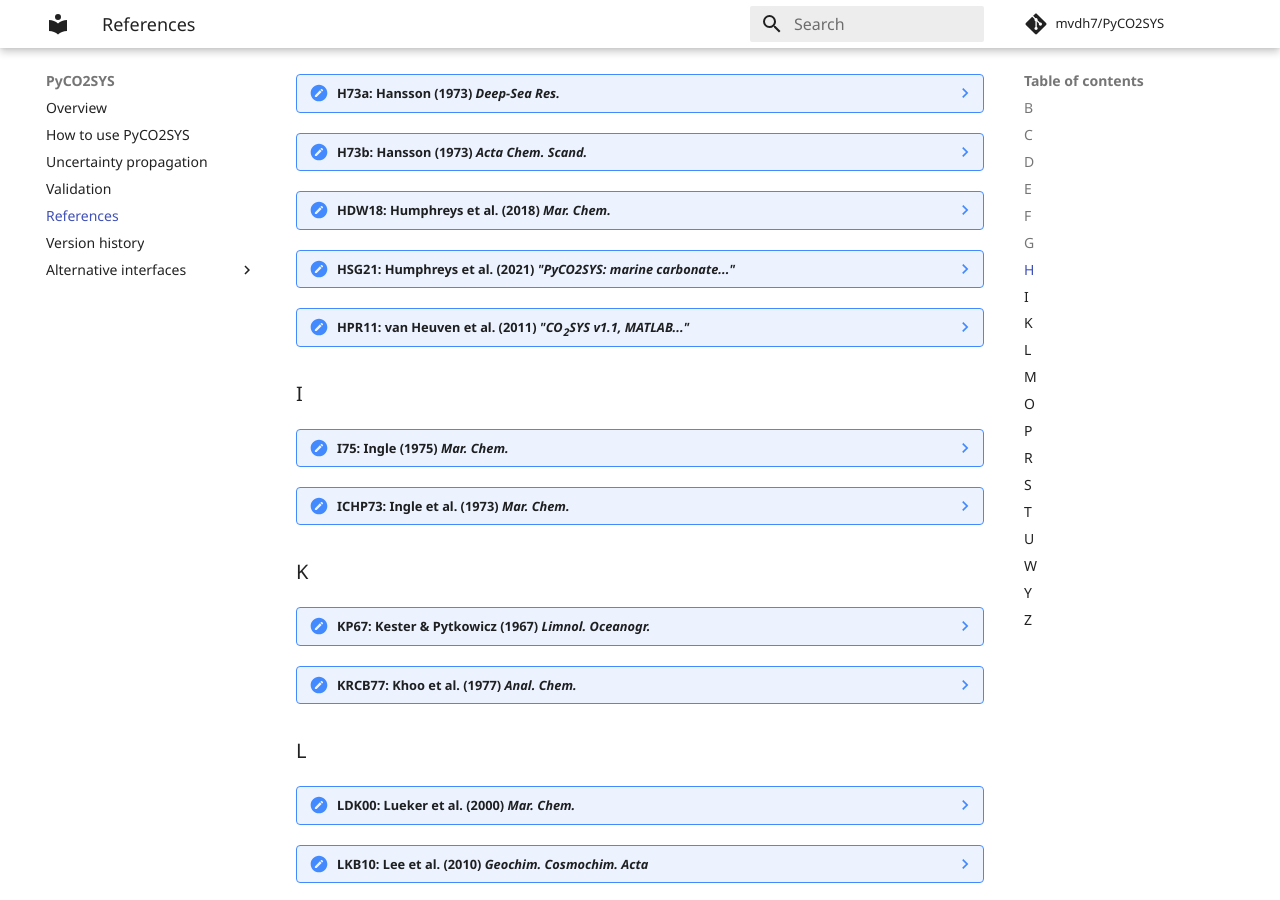
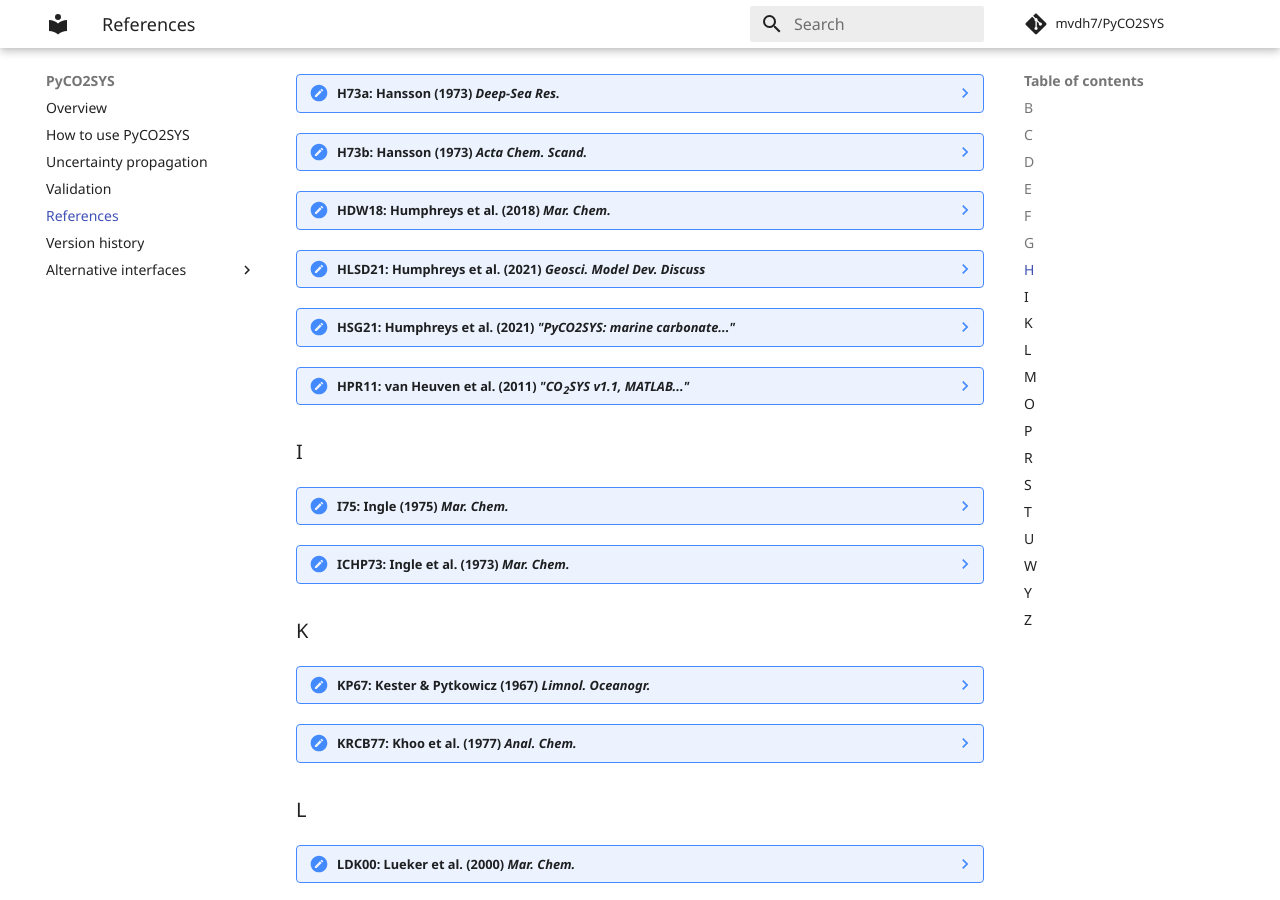
Before and after one commit to mvdh7/PyCO2SYS, an MkDocs documentation site: the page built from docs/refs.md, in a window 1280 px wide and 900 px high, scrolled down 1579 px. Built offline with MkDocs 1.6.1 and Material for MkDocs 9.7.7, drawn with Linux system fonts in a browser that asks for light colours; comment, search, counter and statistics services are not loaded.

Commit message:
Add GMDD preprint citation

```diff
--- a/docs/refs.md
+++ b/docs/refs.md
@@ -78,6 +78,9 @@ Click on each reference to see more details.
 
 ??? note "HDW18: Humphreys et al. (2018) *Mar. Chem.*"
     Humphreys, M. P., Daniels, C. J., Wolf-Gladrow, D. A., Tyrrell, T., and Achterberg, E. P. (2018). On the influence of marine biogeochemical processes over CO<sub>2</sub> exchange between the atmosphere and ocean. *Marine Chemistry* 199, 1–11. [doi:10.1016/j.marchem.2017.12.006](https://doi.org/10.1016/j.marchem.2017.12.006).
+
+??? note "HLSD21: Humphreys et al. (2021) *Geosci. Model Dev. Discuss*"
+    Humphreys, M. P., Lewis, E. R., Sharp, J. D., and Pierrot, D. (2021).  PyCO2SYS v1.7: marine carbonate system calculations in Python.  *Geoscientific Model Development Discussions* [preprint].  [doi:10.5194/gmd-2021-159](https://doi.org/10.5194/gmd-2021-159).
 
 ??? note "HSG21: Humphreys et al. (2021) *"PyCO2SYS: marine carbonate..."*"
     Humphreys, M. P., Sandborn, D. E., Gregor, L., Pierrot, D., van Heuven, S. M. A. C., Lewis, E. R., and Wallace, D. W. R. (2021). PyCO2SYS: marine carbonate system calculations in Python.  *Zenodo.* [doi:10.5281/zenodo.3744275](https://doi.org/10.5281/zenodo.3744275).
```
